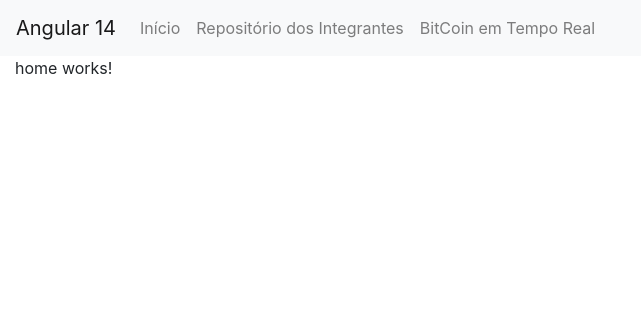
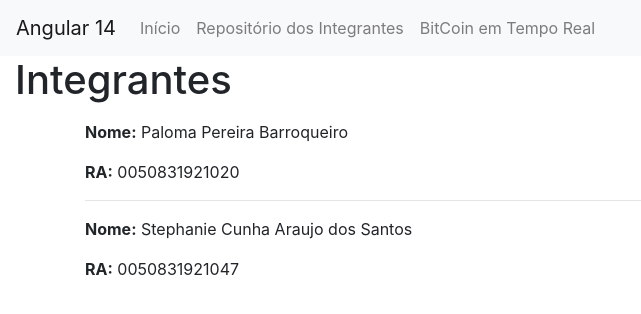
Before and after one commit to PalomaPB/bitcoin-projeto, an Angular app: page / in a window 1280 px wide. Shown: the top 314 px of the page, without its empty margins (0-641 px from the left). Built offline with nearby package versions, Linux system fonts and the light colour scheme.

Commit message:
4 files modified, 1 added, 1 deleted

```diff
--- a/src/app/app.component.ts
+++ b/src/app/app.component.ts
@@ -7,4 +7,6 @@ import { Component, VERSION } from '@angular/core';
 })
 export class AppComponent  {
   name = 'Angular ' + VERSION.major;
+
+  constructor() { }
 }
--- a/src/app/app.module.ts
+++ b/src/app/app.module.ts
@@ -9,12 +9,13 @@ import { HomeComponent } from '../home/home.component';
 import { RepositoriosComponent } from '../repositorios/repositorios.component';
 import { BitcoinComponent } from '../bitcoin/bitcoin.component';
 import { HttpClientModule } from '@angular/common/http';
-import { BitcoinService } from '../bitcoin.service';
+import { CommonModule } from '@angular/common';
+import { BitcoinService } from './bitcoin.service';
 
 @NgModule({
   imports:
-  [
-    BrowserModule,
+  [ BrowserModule,
+    CommonModule,
     FormsModule,
     HttpClientModule,
     RouterModule.forRoot ([
@@ -24,6 +25,6 @@ import { BitcoinService } from '../bitcoin.service';
   ])],
   declarations: [ AppComponent, HelloComponent ],
   bootstrap:    [ AppComponent ],
-  providers: [BitcoinService]
+  providers: [ BitcoinService ]
 })
 export class AppModule { }
--- a/src/bitcoin.service.ts
+++ b/src/app/bitcoin.service.ts
@@ -1,3 +1,4 @@
+
 import { HttpClient } from '@angular/common/http';
 import { Injectable } from '@angular/core';
 
@@ -17,7 +18,9 @@ interface PriceUpdate {
   BRL: number;
 }
 
-@Injectable()
+@Injectable({
+  providedIn: 'root',
+})
 export class BitcoinService {
 
   currentPrice: Response;
--- a/src/home/home.component.html
+++ b/src/home/home.component.html
@@ -1,3 +1,13 @@
-<p>
-home works!
-</p>
+<h1>Integrantes</h1>
+
+<div class="container">
+  <div class="mt-3">
+    <p><b>Nome:</b> Paloma Pereira Barroqueiro</p>
+    <p><b>RA:</b> 0050831921020</p>
+  </div>
+<hr>
+  <div class="mt-2">
+    <p><b>Nome:</b> Stephanie Cunha Araujo dos Santos</p>
+    <p><b>RA:</b> 0050831921047</p>
+  </div>
+</div>
```
Also changed, not shown: src/bitcoin/bitcoin.component.ts (+5 -6 lines).
